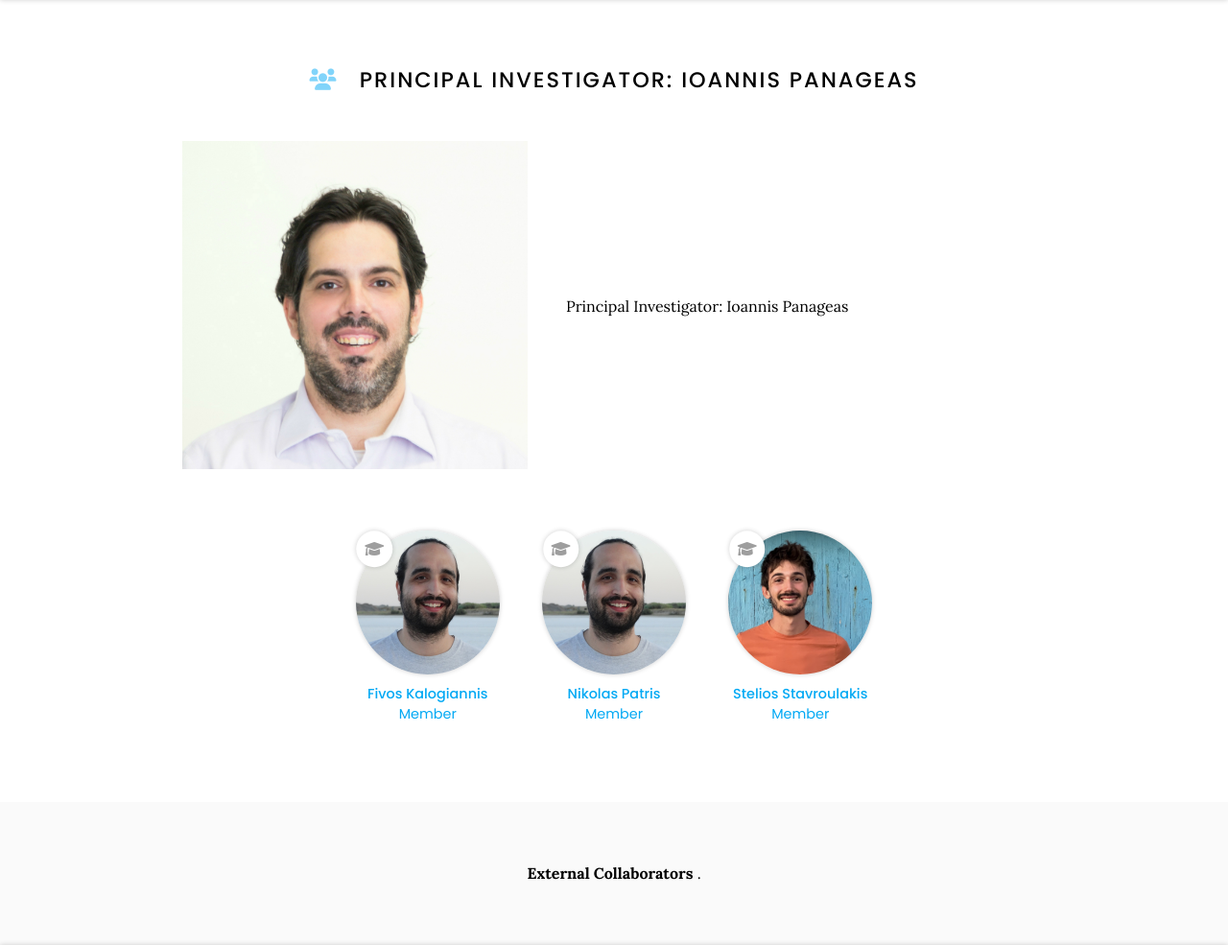
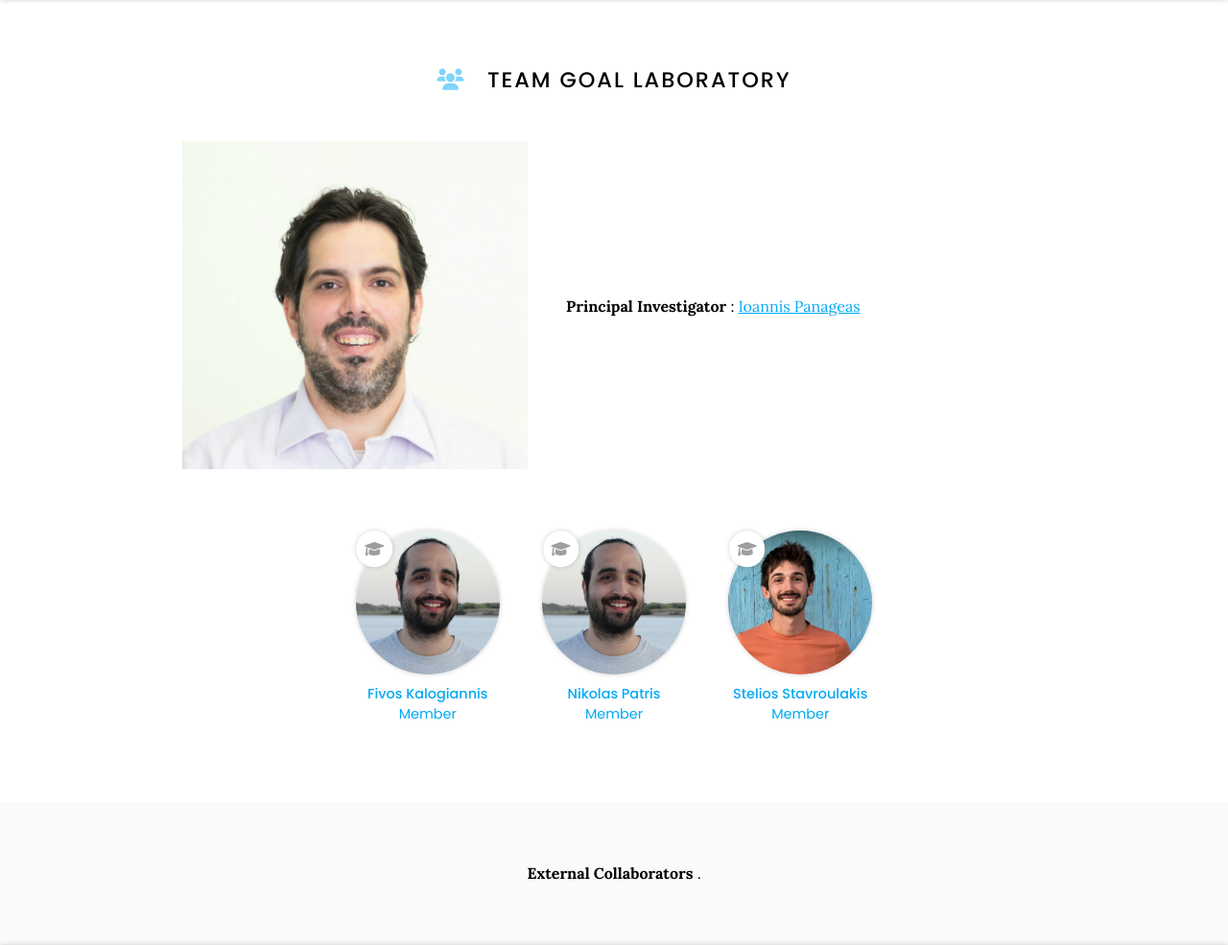
Before and after one commit to goallabuci/goallabuci.github.io, a Jekyll site: the page built from team/index.md, in a window 1280 px wide. Shown: the part 110-1095 px from the top of the page at 96% size. Built offline with Jekyll 4.4.1, drawn with Linux system fonts in a browser that asks for light colours; grey boxes are pictures that could not be loaded.

Commit message:
Update index.md

```diff
--- a/team/index.md
+++ b/team/index.md
@@ -5,11 +5,11 @@ nav:
   tooltip: About our team
 ---
 
-# <i class="fas fa-users"></i>Principal Investigator: Ioannis Panageas
+# <i class="fas fa-users"></i>Team Goal Laboratory
 
 
 {% capture text %}
-Principal Investigator: Ioannis Panageas{% endcapture %}
+<strong> Principal Investigator </strong>: [Ioannis Panageas](https://panageas.github.io/){% endcapture %}
 
 {%
   include feature.html
```
